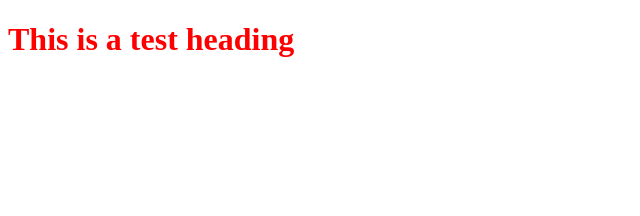
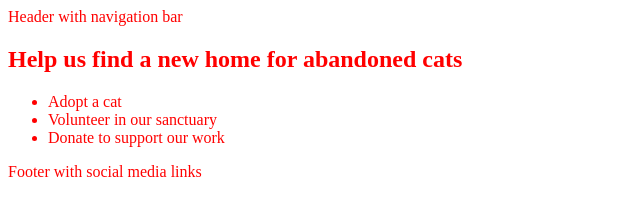
Before and after one commit to JulianeGampe/cat-sanctuary, a plain HTML site: page index.html in a window 1280 px wide. Shown: the whole page, without its empty margins (0-640 px from the left). Drawn offline with Linux system fonts and the light colour scheme.

Commit message:
Add main content to home page

```diff
--- a/index.html
+++ b/index.html
@@ -10,6 +10,19 @@
     <title>Cat Sanctuary Dublin</title>
 </head>
 <body>
-    <h1>This is a test heading</h1>
+    <header>
+        Header with navigation bar
+    </header>
+    <section>
+        <h1>Help us find a new home for abandoned cats</h1>
+        <ul>
+            <li>Adopt a cat</li>
+            <li>Volunteer in our sanctuary</li>
+            <li>Donate to support our work</li>
+        </ul>
+    </section>
+    <footer>
+        Footer with social media links
+    </footer>
 </body>
 </html>
```
